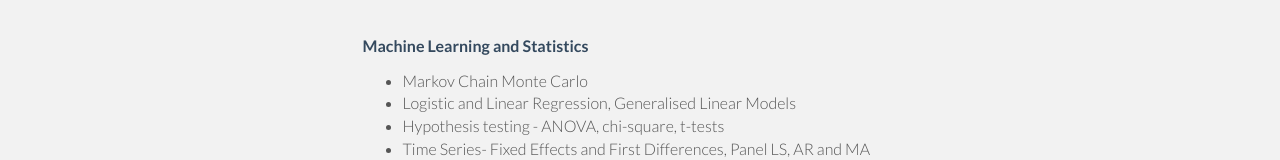
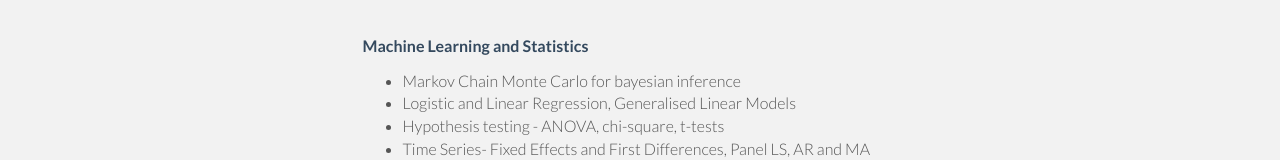
Before and after one commit to jacinthd/jacinthd.github.io, a plain HTML site: page index.html in a window 1280 px wide. Shown: the part 2227-2387 px from the top of the page. Drawn offline with Linux system fonts and the light colour scheme.

Commit message:
minor changes

```diff
--- a/index.html
+++ b/index.html
@@ -187,7 +187,7 @@
 				<!-- EDIT: awards line 2-->
 				<div class="col-lg-6 col-lg-offset-3">
 					<p class="tight"><t>Machine Learning and Statistics</t><br/> <ul>
-						<li> Markov Chain Monte Carlo </li>
+						<li> Markov Chain Monte Carlo for bayesian inference</li>
 						<li> Logistic and Linear Regression, Generalised Linear Models </li>
 						<li> Hypothesis testing - ANOVA, chi-square, t-tests </li>
 						<li> Time Series- Fixed Effects and First Differences, Panel LS, AR and MA models, Exponential Smoothening</li>
```
Also changed, not shown: 1 other file.
